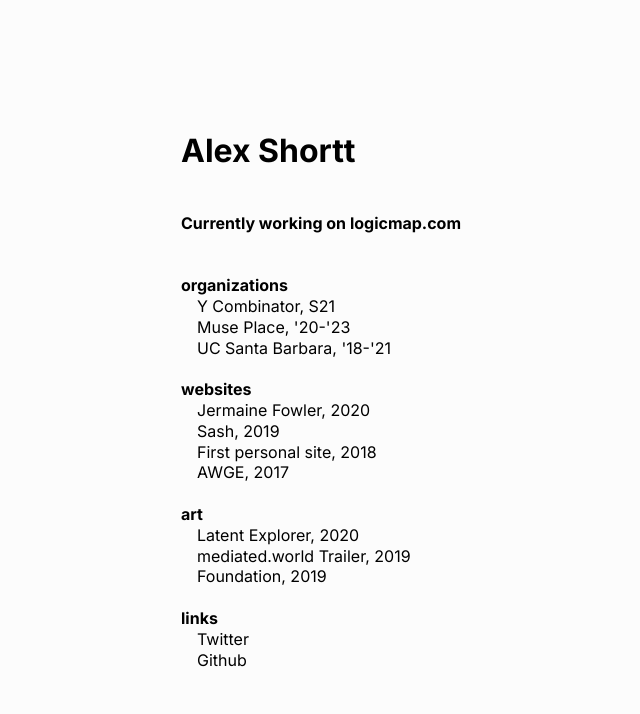
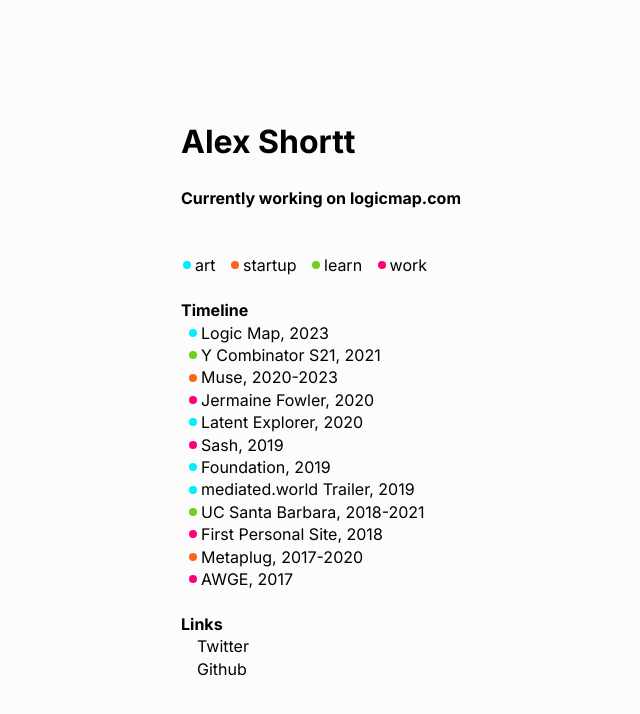
Before and after one commit to alex-shortt/personal-website, a Next.js app: page / in a window 1280 px wide. Shown: the top 714 px of the page, without its empty margins (259-899 px from the left). Built offline with nearby package versions, Linux system fonts and the light colour scheme.

Commit message:
timeline, link styles

```diff
--- a/package.json
+++ b/package.json
@@ -20,5 +20,8 @@
     "react": "18.2.0",
     "react-dom": "18.2.0",
     "typescript": "4.9.4"
+  },
+  "devDependencies": {
+    "sass": "^1.64.0"
   }
 }
--- a/src/pages/_app.tsx
+++ b/src/pages/_app.tsx
@@ -1,4 +1,4 @@
-import '@/styles/globals.css'
+import '@/styles/globals.scss'
 import type { AppProps } from 'next/app'
 
 export default function App({ Component, pageProps }: AppProps) {
--- a/src/pages/index.tsx
+++ b/src/pages/index.tsx
@@ -14,74 +14,78 @@
         <link rel="icon" href="/favicon.ico" />
       </Head>
       <main className={styles.main}>
-        <div className={styles.container}>
-          <h1 className={inter.className}>Alex Shortt</h1>
+        <div className={styles.container + " " + inter.className}>
+          <h1>Alex Shortt</h1>
           <br />
-          <br />
-          <h4 className={inter.className}>
+          <h4>
             Currently working on <a href="https://logicmap.com">logicmap.com</a>
           </h4>
           <br />
           <br />
-          <h4 className={inter.className}>organizations</h4>
+          <div>
+            <span className="art">art</span>&nbsp;&nbsp;&nbsp;
+            <span className="startup">startup</span>&nbsp;&nbsp;&nbsp;
+            <span className="learn">learn</span>&nbsp;&nbsp;&nbsp;
+            <span className="work">work</span>
+          </div>
+          <br />
+          <h4>Timeline</h4>
+          <a href="https://logicmap.com" className="art">
+            Logic Map, 2023
+          </a>
           <a
             href="https://www.ycombinator.com/companies/muse"
-            className={inter.className}
+            className="learn"
           >
-            Y Combinator, S21
+            Y Combinator S21, 2021
           </a>
-          <a href="https://www.muse.place" className={inter.className}>
-            Muse Place, '20-'23
+          <a href="https://www.muse.place" className="startup">
+            Muse, 2020-2023
           </a>
-          <p className={inter.className}>UC Santa Barbara, '18-'21</p>
-          <br />
-          <h4 className={inter.className}>websites</h4>
           <a
             href="http://jermaine-fowler-site.s3-website-us-west-1.amazonaws.com"
-            className={inter.className}
+            className="work"
           >
             Jermaine Fowler, 2020
           </a>
           <a
+            href="https://assets.mediated.world/site/latent-explorer/wide-video.mp4"
+            className="art"
+          >
+            Latent Explorer, 2020
+          </a>
+          <a
             href="http://smile.sashsite.com.s3-website-us-west-1.amazonaws.com/"
-            className={inter.className}
+            className="work"
           >
             Sash, 2019
           </a>
           <a
+            href="https://assets.mediated.world/site/foundation/inbed.mp4"
+            className="art"
+          >
+            Foundation, 2019
+          </a>
+          <a href="https://trailer.mediated.world" className="art">
+            mediated.world Trailer, 2019
+          </a>
+          <p className="learn">UC Santa Barbara, 2018-2021</p>
+          <a
             href="http://first-personal-site.s3-website-us-west-1.amazonaws.com/"
-            className={inter.className}
+            className="work"
           >
-            First personal site, 2018
+            First Personal Site, 2018
           </a>
-          <a href="https://www.awge.com" className={inter.className}>
+          <a href="https://www.getinstadata.com/" className="startup">
+            Metaplug, 2017-2020
+          </a>
+          <a href="https://www.awge.com" className="work">
             AWGE, 2017
           </a>
           <br />
-          <h4 className={inter.className}>art</h4>
-          <a
-            href="https://assets.mediated.world/site/latent-explorer/wide-video.mp4"
-            className={inter.className}
-          >
-            Latent Explorer, 2020
-          </a>
-          <a href="https://trailer.mediated.world" className={inter.className}>
-            mediated.world Trailer, 2019
-          </a>
-          <a
-            href="https://assets.mediated.world/site/foundation/inbed.mp4"
-            className={inter.className}
-          >
-            Foundation, 2019
-          </a>
-          <br />
-          <h4 className={inter.className}>links</h4>
-          <a href="https://twitter.com/_alexshortt" className={inter.className}>
-            Twitter
-          </a>
-          <a href="https://github.com/alex-shortt" className={inter.className}>
-            Github
-          </a>
+          <h4>Links</h4>
+          <a href="https://twitter.com/_alexshortt">Twitter</a>
+          <a href="https://github.com/alex-shortt">Github</a>
         </div>
       </main>
     </>
--- a/src/styles/Home.module.css
+++ b/src/styles/Home.module.css
@@ -11,12 +11,12 @@
 .container {
   width: 400px;
   max-width: 80%;
-  line-height: 1.3;
+  line-height: 1.4;
 }
 
 .container > a, .container > p {
   margin-left: 1rem;
-  display: block;
+  display: table;
 }
 
 .description {
--- a/src/styles/globals.css
+++ b/src/styles/globals.scss
@@ -1,9 +1,9 @@
 :root {
   --max-width: 1100px;
   --border-radius: 12px;
-  --font-mono: ui-monospace, Menlo, Monaco, 'Cascadia Mono', 'Segoe UI Mono',
-    'Roboto Mono', 'Oxygen Mono', 'Ubuntu Monospace', 'Source Code Pro',
-    'Fira Mono', 'Droid Sans Mono', 'Courier New', monospace;
+  --font-mono: ui-monospace, Menlo, Monaco, "Cascadia Mono", "Segoe UI Mono",
+    "Roboto Mono", "Oxygen Mono", "Ubuntu Monospace", "Source Code Pro",
+    "Fira Mono", "Droid Sans Mono", "Courier New", monospace;
 
   --foreground-rgb: 0, 0, 0;
   --background-start-rgb: 214, 219, 220;
@@ -105,3 +105,70 @@
     color-scheme: dark;
   }
 }
+
+.work,
+.art,
+.startup,
+.learn {
+  position: relative;
+  padding-left: 4px;
+  margin-left: 10px;
+
+  &:after {
+    content: "";
+    // circle on the left
+    position: absolute;
+    top: 50%;
+    left: 0;
+    transform: translate(-100%, -50%);
+    width: 8px;
+    height: 8px;
+    border-radius: 50%;
+  }
+}
+
+.work {
+  &:after {
+    background: #ff007b;
+  }
+}
+
+.art {
+  &:after {
+    background: #00eeff;
+  }
+}
+
+.startup {
+  &:after {
+    background: #fb6518;
+  }
+}
+
+.learn {
+  &:after {
+    background: #75ce1c;
+  }
+}
+
+a {
+  position: relative;
+
+  &:hover {
+    &:before {
+      height: 1px;
+      opacity: 0.6;
+    }
+  }
+
+  &:before {
+    content: "";
+    position: absolute;
+    width: 100%;
+    top: calc(100% - 3px);
+    height: 0px;
+    background: black;
+    opacity: 0.3;
+    transition: all 0.15s ease-in-out;
+  }
+}
```
Also changed, not shown: 1 other file (tests, documents, lock files or other folders).
